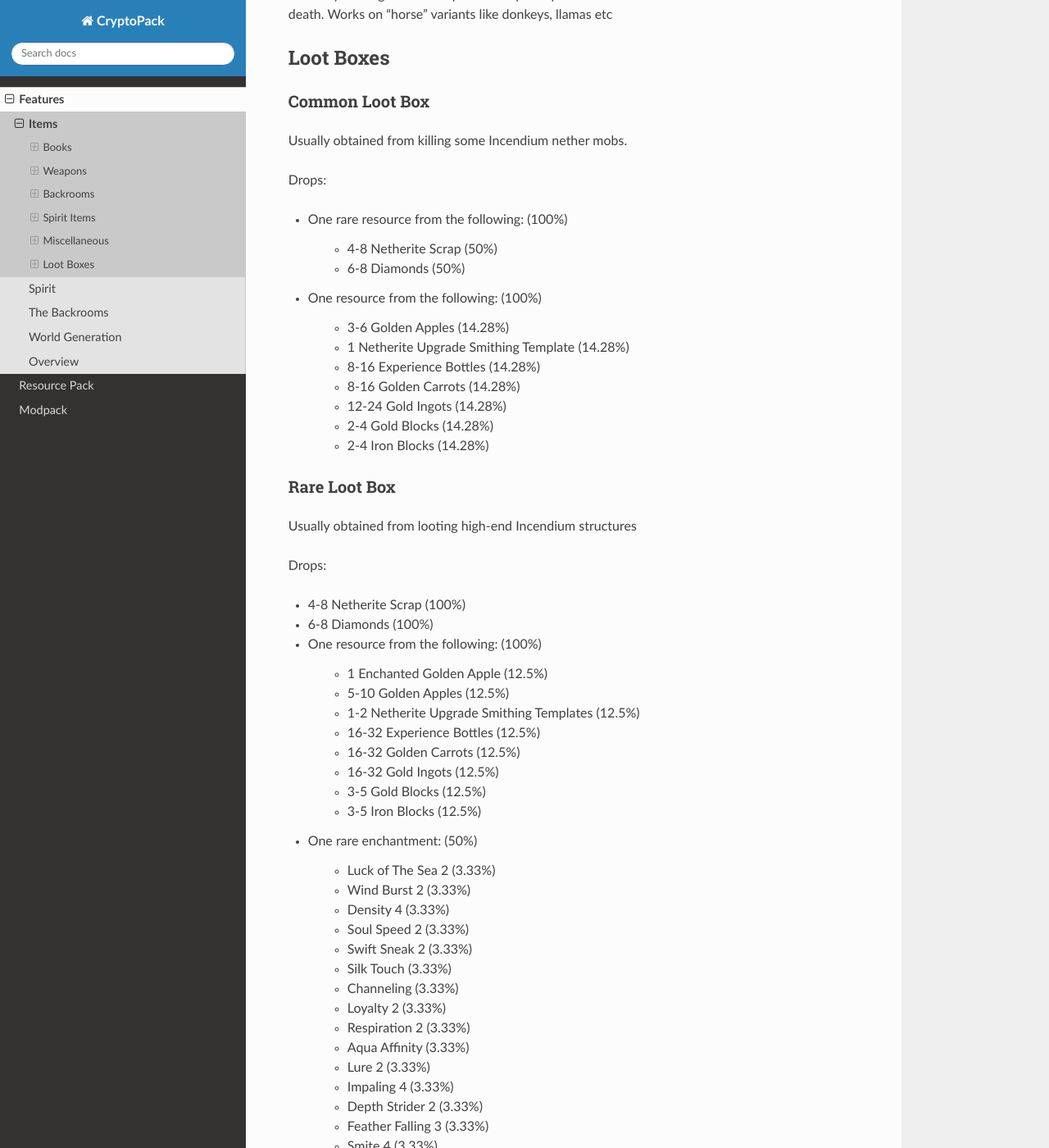
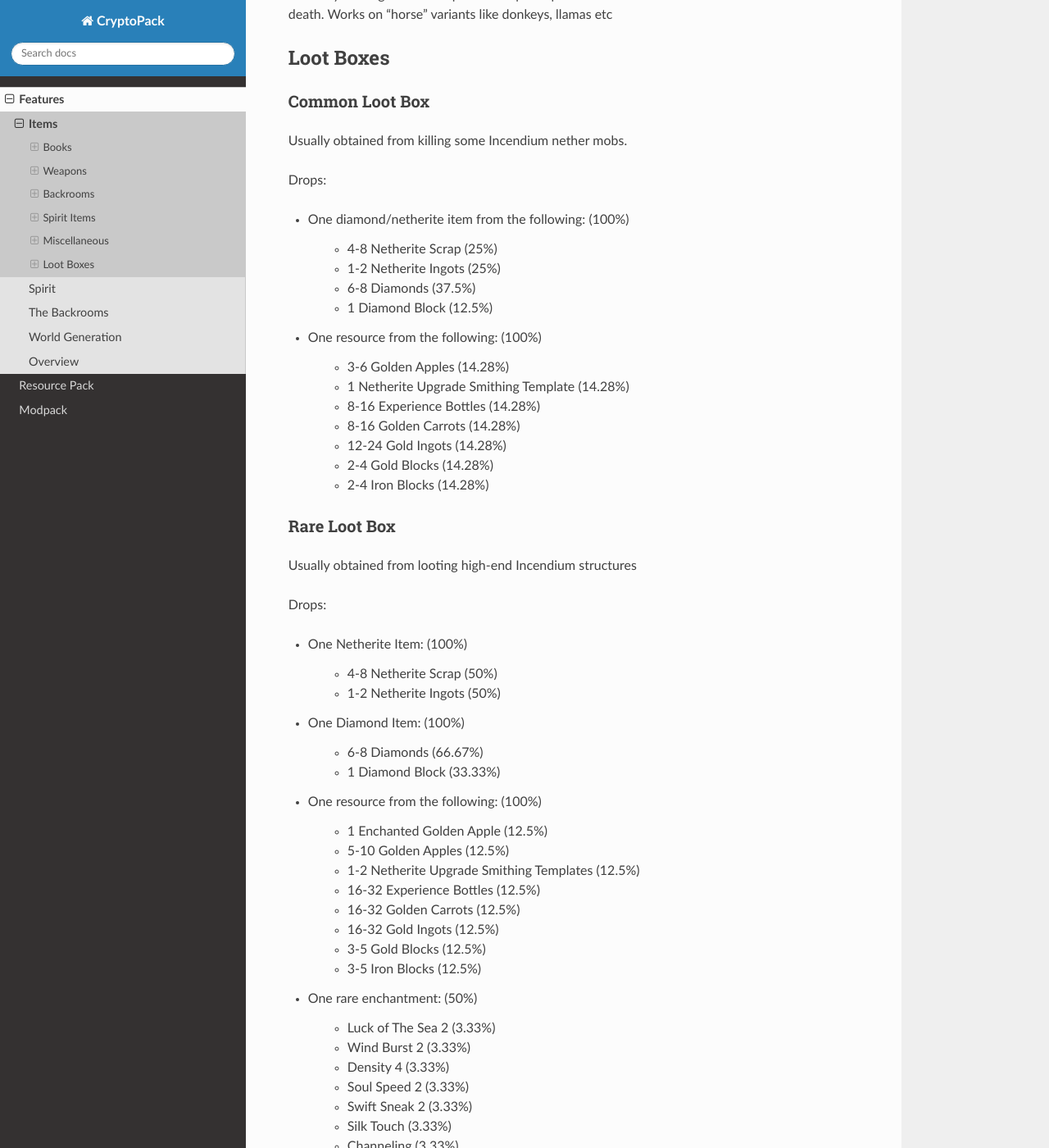
Before and after one commit to Shwabbaa/cryptopack-docs, a Sphinx documentation site: the page built from docs/source/features/items.rst, in a window 1280 px wide and 1400 px high, scrolled down 8644 px. Shown: the whole window at 82% size. Built offline with Sphinx 7.4.7 and the Read the Docs theme 3.1.0, drawn with Linux system fonts in a browser that asks for light colours; pages that are not in the unit, such as notebooks, are missing from menus; some of the changed text lies outside the part shown.

Commit message:
Update items.rst

```diff
--- a/docs/source/features/items.rst
+++ b/docs/source/features/items.rst
@@ -418,11 +418,15 @@ Usually obtained from killing some Incendium nether mobs.
 
 Drops:
 
-* One rare resource from the following: (100%)
+* One diamond/netherite item from the following: (100%)
 
-   * 4-8 Netherite Scrap (50%)
+   * 4-8 Netherite Scrap (25%)
 
-   * 6-8 Diamonds (50%)
+   * 1-2 Netherite Ingots (25%)
+
+   * 6-8 Diamonds (37.5%)
+
+   * 1 Diamond Block (12.5%)
 
 * One resource from the following: (100%)
 
@@ -446,9 +450,17 @@ Usually obtained from looting high-end Incendium structures
 
 Drops:
 
-* 4-8 Netherite Scrap (100%)
+* One Netherite Item: (100%)
 
-* 6-8 Diamonds (100%)
+   * 4-8 Netherite Scrap (50%)
+
+   * 1-2 Netherite Ingots (50%)
+
+* One Diamond Item: (100%)
+
+   * 6-8 Diamonds (66.67%)
+
+   * 1 Diamond Block (33.33%)
 
 * One resource from the following: (100%)
 
@@ -506,9 +518,17 @@ Usually obtained from looting the Forbidden Castle (the hardest structure). Two
 
 Drops:
 
-* 8-12 Netherite Scrap (100%)
+* One Netherite Item: (100%)
 
-* 10-14 Diamonds (100%)
+   * 8-12 Netherite Scrap (50%)
+
+   * 2-3 Netherite Ingots (50%)
+
+* One Diamond Item: (100%)
+
+   * 10-14 Diamonds (50%)
+
+   * 1-2 Diamond Blocks (50%)
 
 * One resource from the following: (100%)
 
```
